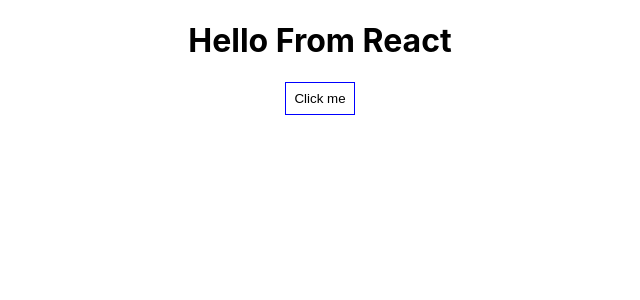
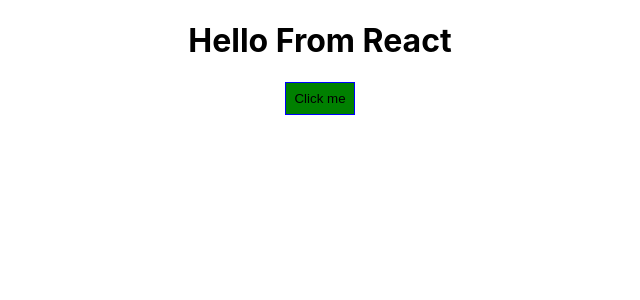
Before and after one commit to lakith/react-list-and-conditionals, a React (Create React App) app: page / in a window 1280 px wide. Shown: the top 300 px of the page, without its empty margins (320-960 px from the left). Built offline with nearby package versions, Linux system fonts and the light colour scheme.

Commit message:
dynamic styling

```diff
--- a/src/App.js
+++ b/src/App.js
@@ -29,7 +29,7 @@ class App extends Component {
 
     this.setState({
       persons: persons
-    })
+    });
   }
 
   displayPersons = ()=>{
@@ -40,15 +40,15 @@ class App extends Component {
   }
 
   deletePerson = (personIndex)=>{
-    const persons  = [...this.state.persons];
-    persons.splice(personIndex,1);
-    this.setState({persons : persons});
+    const persons = [...this.state.persons];
+    persons.splice(personIndex, 1);
+    this.setState({persons: persons});
   }
 
   render() {
 
     const style={
-      backgroundColor:"white",
+      backgroundColor:"green",
       border:"1px solid blue",
       borderRadious:"2px",
       padding:"8px",
@@ -61,9 +61,10 @@ class App extends Component {
     person = (
       <div>
         {this.state.persons.map((person,index) =>{
+          console.log(index);
           return (
             <Person
-              click = {this.deletePerson.bind(index)}
+              click = {() => this.deletePerson(index)}
               name = {person.name}
               age = {person.age}
               key = {person.id}
@@ -73,6 +74,7 @@ class App extends Component {
         })}
       </div>
     );
+    style.backgroundColor = 'red';
   }
 
     return (
```
